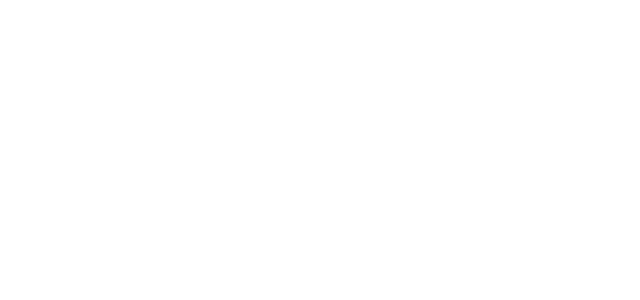
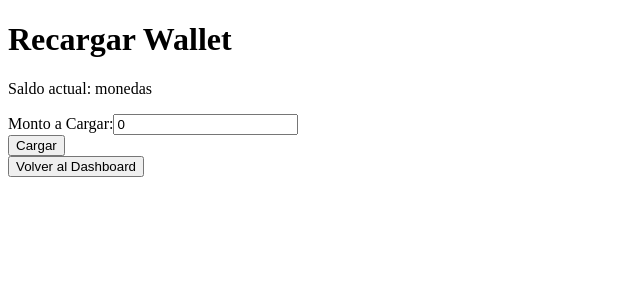
Before and after one commit to MatiAedo/enc_payment, a Vue app: page /wallet-recharge in a window 1280 px wide. Before the commit this address had no page. Shown: the top 300 px of the page, without its empty margins (0-640 px from the left). Built offline with nearby package versions, Linux system fonts and the light colour scheme; sample sign-in values are in the browser's storage.

Commit message:
feat: Add user wallet

```diff
--- a/src/router/index.js
+++ b/src/router/index.js
@@ -5,6 +5,7 @@ import UserLogin from '../views/UserLogin.vue';
 import AdminDashboard from '../views/AdminDashboard.vue';
 import UserDashboard from '../views/UserDashboard.vue';
 import Register from '../views/Register.vue';
+import WalletRecharge from '../views/WalletRecharge.vue';
 
 const routes = [
   { path: '/', name: 'HomeEnc', component: Home },
@@ -12,7 +13,8 @@ const routes = [
   { path: '/user-login', name: 'UserLogin', component: UserLogin },
   { path: '/register', name: 'Register', component: Register },
   { path: '/admin-dashboard', name: 'AdminDashboard', component: AdminDashboard, meta: { requiresAuth: true, role: 'admin' }},
-  { path: '/user-dashboard', name: 'UserDashboard', component: UserDashboard, meta: { requiresAuth: true, role: 'user' }}
+  { path: '/user-dashboard', name: 'UserDashboard', component: UserDashboard, meta: { requiresAuth: true, role: 'user' }},
+  { path: '/wallet-recharge', name: 'WalletRecharge', component: WalletRecharge, meta: { requiresAuth: true }}
 ];
 
 const router = createRouter({
--- a/src/views/Register.vue
+++ b/src/views/Register.vue
@@ -71,7 +71,8 @@
         birthDate: this.birthDate,
         username: this.username,
         password: this.password,
-          role: this.role
+        role: this.role,
+        wallet: 0 // Saldo inicial del wallet
       };
 
       let users = JSON.parse(localStorage.getItem('users')) || [];
@@ -86,5 +87,5 @@
 </script>
 
 <style scoped>
-  /* Estilos de tu elección */
+/* Estilos */
 </style>
--- a/src/views/UserDashboard.vue
+++ b/src/views/UserDashboard.vue
@@ -2,6 +2,8 @@
   <div class="dashboard-container">
     <h1>Dashboard de Paciente</h1>
     <button @click="logout">Cerrar Sesión</button>
+    <p>Saldo de Wallet: {{ currentUser.wallet }} monedas</p>
+    <router-link to="/wallet-recharge">Recargar Wallet</router-link>
     <h2>Lista de Profesionales</h2>
     <ul>
       <li v-for="professional in professionals" :key="professional.username">
@@ -77,10 +79,22 @@ export default {
       let citas = JSON.parse(localStorage.getItem('citas')) || [];
       const index = citas.findIndex(c => c.id === cita.id);
       if (index !== -1) {
-        citas[index].estado = 'Pagada';
-        localStorage.setItem('citas', JSON.stringify(citas));
-        this.fetchMisCitas();
-        alert('Cita pagada con éxito');
+        if (this.currentUser.wallet >= 100) { // Supongamos que el costo de la cita es 100 monedas
+          this.currentUser.wallet -= 100;
+          citas[index].estado = 'Pagada';
+          localStorage.setItem('citas', JSON.stringify(citas));
+          this.fetchMisCitas();
+          let users = JSON.parse(localStorage.getItem('users')) || [];
+          const userIndex = users.findIndex(user => user.username === this.currentUser.username);
+          if (userIndex !== -1) {
+            users[userIndex].wallet = this.currentUser.wallet;
+            localStorage.setItem('users', JSON.stringify(users));
+            localStorage.setItem('currentUser', JSON.stringify(this.currentUser));
+          }
+          alert('Cita pagada con éxito');
+        } else {
+          alert('Saldo insuficiente en el wallet');
+        }
       }
     },
     logout() {
@@ -94,5 +108,5 @@ export default {
 </script>
 
 <style scoped>
-/* Estilos */
+/* Estilos  */
 </style>
--- /dev/null
+++ b/src/views/WalletRecharge.vue
@@ -0,0 +1,58 @@
+<template>
+    <div class="wallet-recharge-container">
+      <h1>Recargar Wallet</h1>
+      <p>Saldo actual: {{ currentUser.wallet }} monedas</p>
+      <form @submit.prevent="recargar">
+        <div>
+          <label for="amount">Monto a Cargar:</label>
+          <input type="number" v-model="amount" id="amount" required />
+        </div>
+        <button type="submit">Cargar</button>
+      </form>
+      <button @click="volverAlDashboard">Volver al Dashboard</button>
+    </div>
+  </template>
+
+  <script>
+  export default {
+    name: 'WalletRecharge',
+    data() {
+      return {
+        amount: 0,
+        currentUser: null
+      };
+    },
+    created() {
+      this.currentUser = JSON.parse(localStorage.getItem('currentUser'));
+      if (!this.currentUser) {
+        console.error('currentUser is null. Redirecting to HomeEnc.');
+        this.$router.push({ name: 'HomeEnc' });
+      }
+    },
+    methods: {
+      recargar() {
+        let users = JSON.parse(localStorage.getItem('users')) || [];
+        const index = users.findIndex(user => user.username === this.currentUser.username);
+        if (index !== -1) {
+          users[index].wallet += parseInt(this.amount, 10);
+          localStorage.setItem('users', JSON.stringify(users));
+          this.currentUser.wallet = users[index].wallet;
+          localStorage.setItem('currentUser', JSON.stringify(this.currentUser));
+          alert('Recarga exitosa');
+        }
+      },
+      volverAlDashboard() {
+        const userRole = this.currentUser.role;
+        if (userRole === 'user') {
+          this.$router.push({ name: 'UserDashboard' });
+        } else if (userRole === 'admin') {
+          this.$router.push({ name: 'AdminDashboard' });
+        }
+      }
+    }
+  };
+  </script>
+
+  <style scoped>
+  /* Estilos  */
+  </style>
```
Lines whose indentation alone changed are shown as unchanged.
